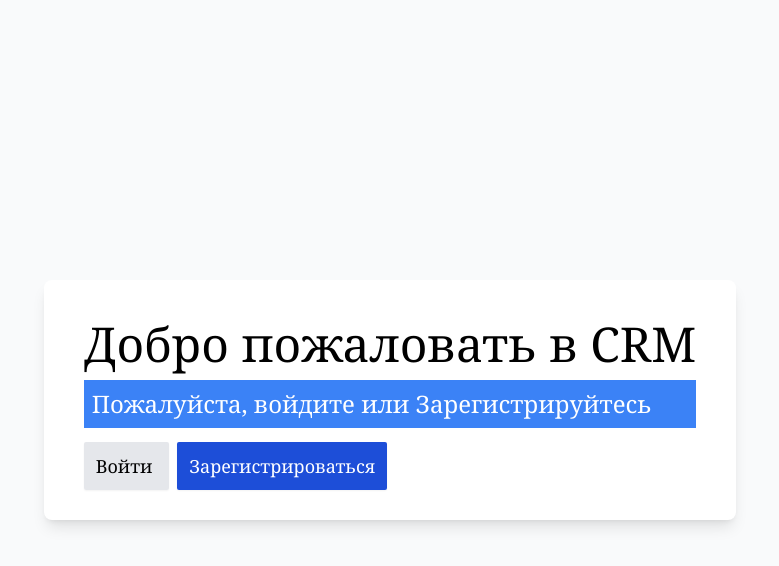
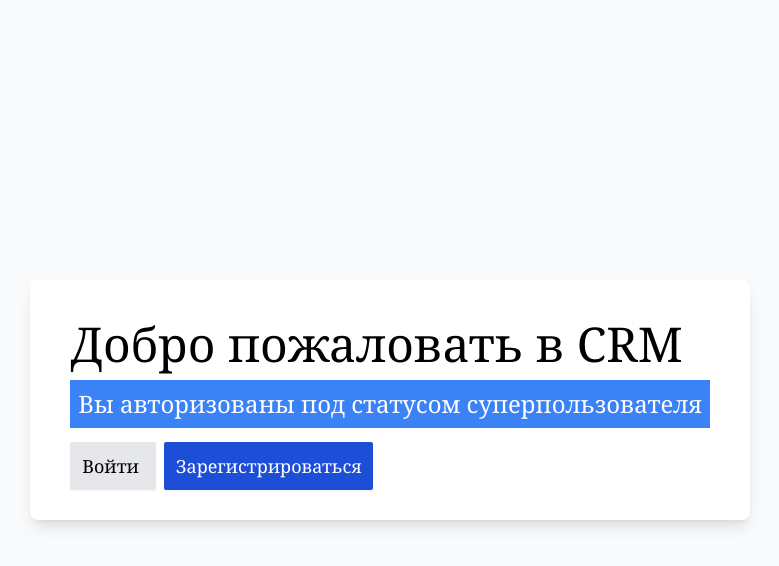
Before and after one commit to Alexander-vlk/django-crm, a Django app: page / in a window 1280 px wide. Shown: the top 566 px of the page, without its empty margins (250-1029 px from the left). Run offline with Django 4.2, Linux system fonts and the light colour scheme; the visitor is signed in with stand-in values (Sample User, id 1); some libraries are stand-ins or nearby versions.

Commit message:
feat: added text to indicate superuser

```diff
--- a/crm/app/templates/app/index.html
+++ b/crm/app/templates/app/index.html
@@ -18,7 +18,15 @@
             </h1>
         </div>
         <div class="bg-blue-500 my-3">
-            <p class="text-2xl text-white px-2 my-2">Пожалуйста, войдите или Зарегистрируйтесь</p>
+            <p class="text-2xl text-white px-2 my-2">
+                {% if request.user.is_superuser %}
+                <span class="">
+                    Вы авторизованы под статусом суперпользователя
+                </span>
+                {% else %}
+                Пожалуйста, войдите или Зарегистрируйтесь
+                {% endif %}
+            </p>
         </div>
         <div class="w-full mt-3 text-2xl lg:text-lg">
             <a
```
